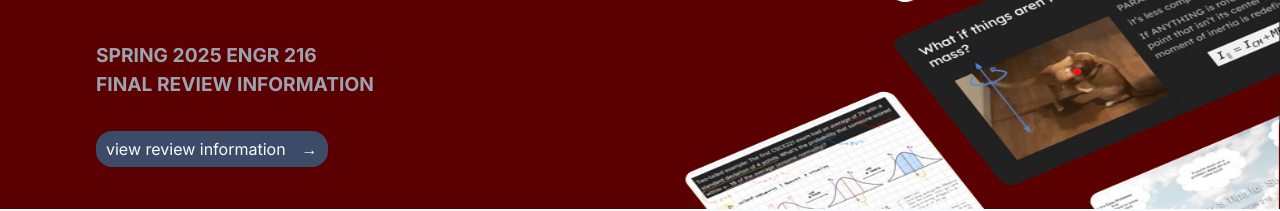
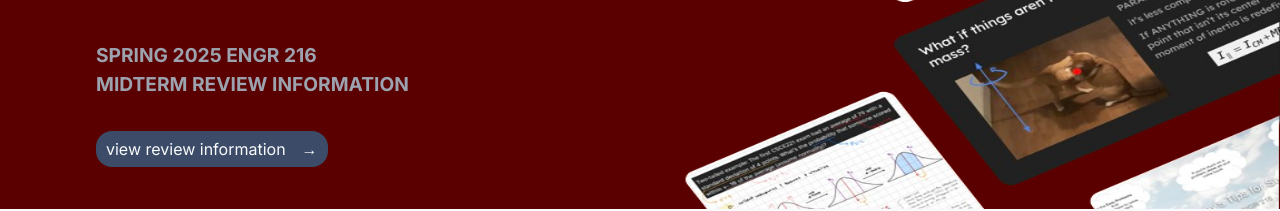
Before and after one commit to TAO-ENGR/club-website, a Next.js app in the folder club-website/: page /resources in a window 1280 px wide. Shown: the part 447-658 px from the top of the page. Built offline with nearby package versions, Linux system fonts and the light colour scheme.

Commit message:
update term

```diff
--- a/club-website/src/app/resources/subsections/resources-banner.tsx
+++ b/club-website/src/app/resources/subsections/resources-banner.tsx
@@ -26,11 +26,11 @@ const ResourcesBanner: React.FC = () => {
           className="text-gray-400 lg:text-[1.2rem] lg:line-height-[1.75rem] d:text-l font-bold px-8 lg:px-24  pt-0
           pb-8"
         >
-          FINAL REVIEW INFORMATION
+          MIDTERM REVIEW INFORMATION
         </h3>
 
         <div className="pl-8 lg:pl-24 pb-8 lg:pb-[3.1rem] w-fit">
-          <ArrowButton link="/reviews/fall24/exam2">
+          <ArrowButton link="/reviews/spring25/exam1">
             <>view review information</>
           </ArrowButton>
         </div>
```
